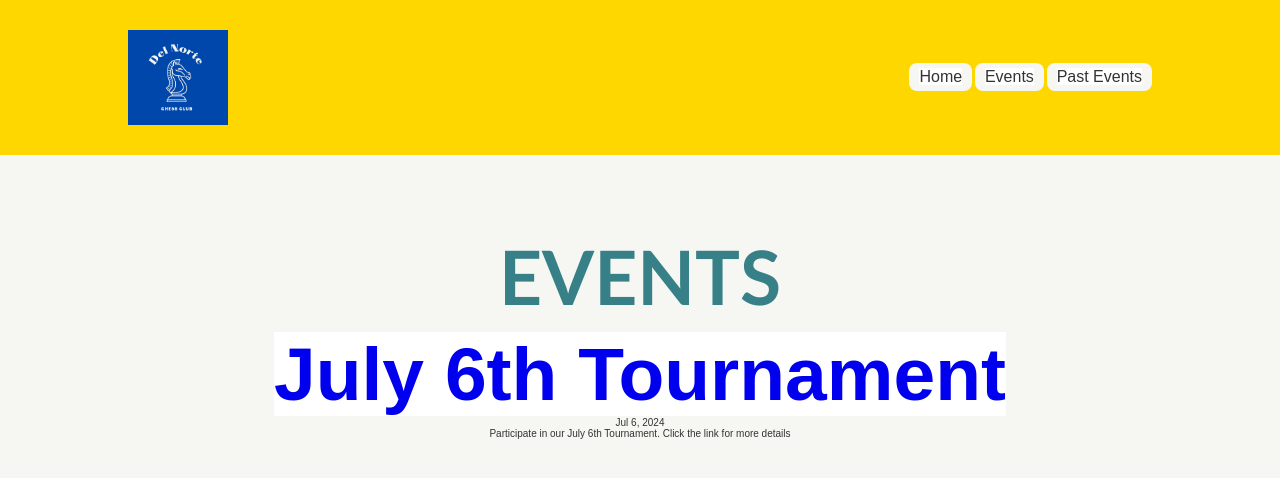
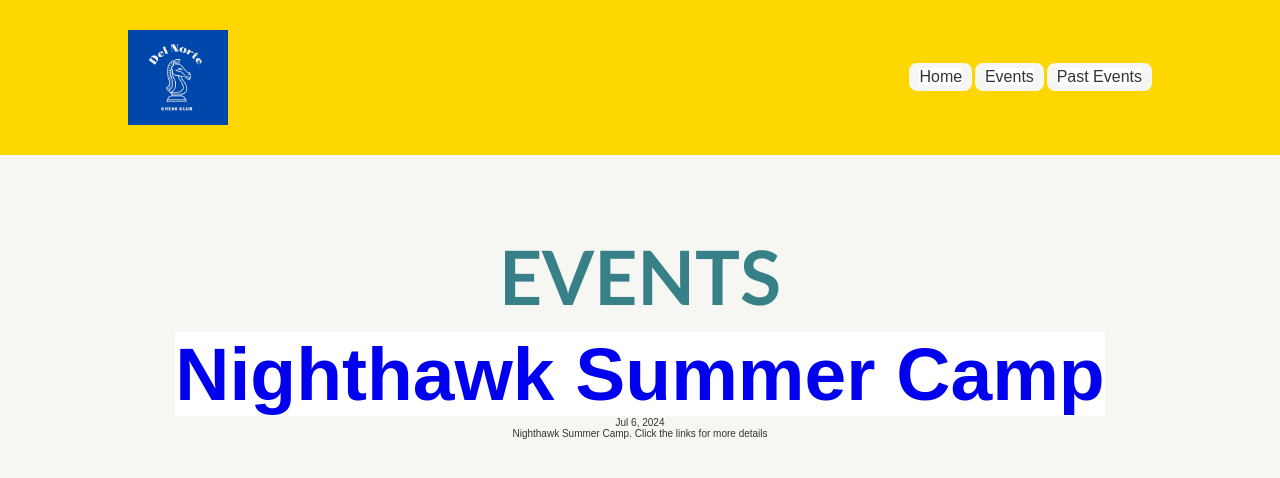
Before and after one commit to dnhschess/dnhs-chess, a Jekyll site: the page built from indexBlogs.md, in a window 1280 px wide. Shown: the top 478 px of the page. Built offline with Jekyll 4.4.1, drawn with Linux system fonts in a browser that asks for light colours.

Commit message:
added summer camp to events tab

```diff
--- a/_posts/2024-07-06-July_Tournament.md
+++ b/_posts/2024-07-06-July_Tournament.md
@@ -2,19 +2,25 @@
 toc: true
 comments: false
 layout: none
-title: July 6th Tournament
-description: Participate in our July 6th Tournament. Click the link for more details
+title: Nighthawk Summer Camp
+description: Nighthawk Summer Camp. Click the links for more details
 type: plans
 ---
 {%- include chess_head.html -%}
+
 <html>
-<h1 class="animated-title">July 6th Tournament</h1>
+<h1 class="animated-title">Nighthawk Summer Camp</h1>
 <h2>Details</h2>
 <ul>Details Here</ul>
 <ul>
-<a href="url">Registration Link</a>
+<a href="https://forms.gle/Kb16sXA1VTccUsZ69">Registration Link</a>
 </ul>
+<div style="text-align: center; margin-top: 20px;">
+    <img src="{{ site.baseurl }}/images/Summer_camp.jpg" alt="Summer Camp Image" width="500px" />
+</div>
 </html>
+
+
 
 <style>
     p {
```
Also changed, not shown: Past_Events.md (+1 -0 lines), images/Summer_camp.jpg (added).
